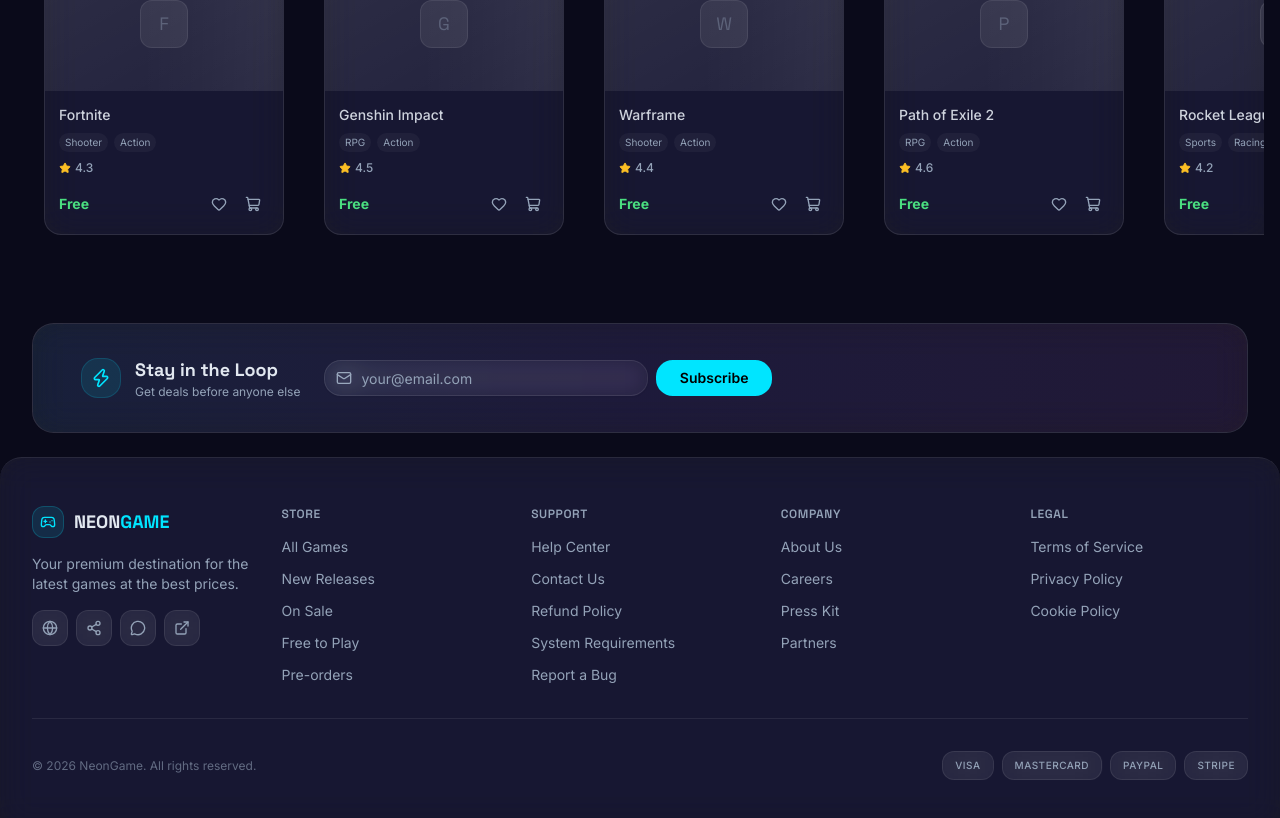
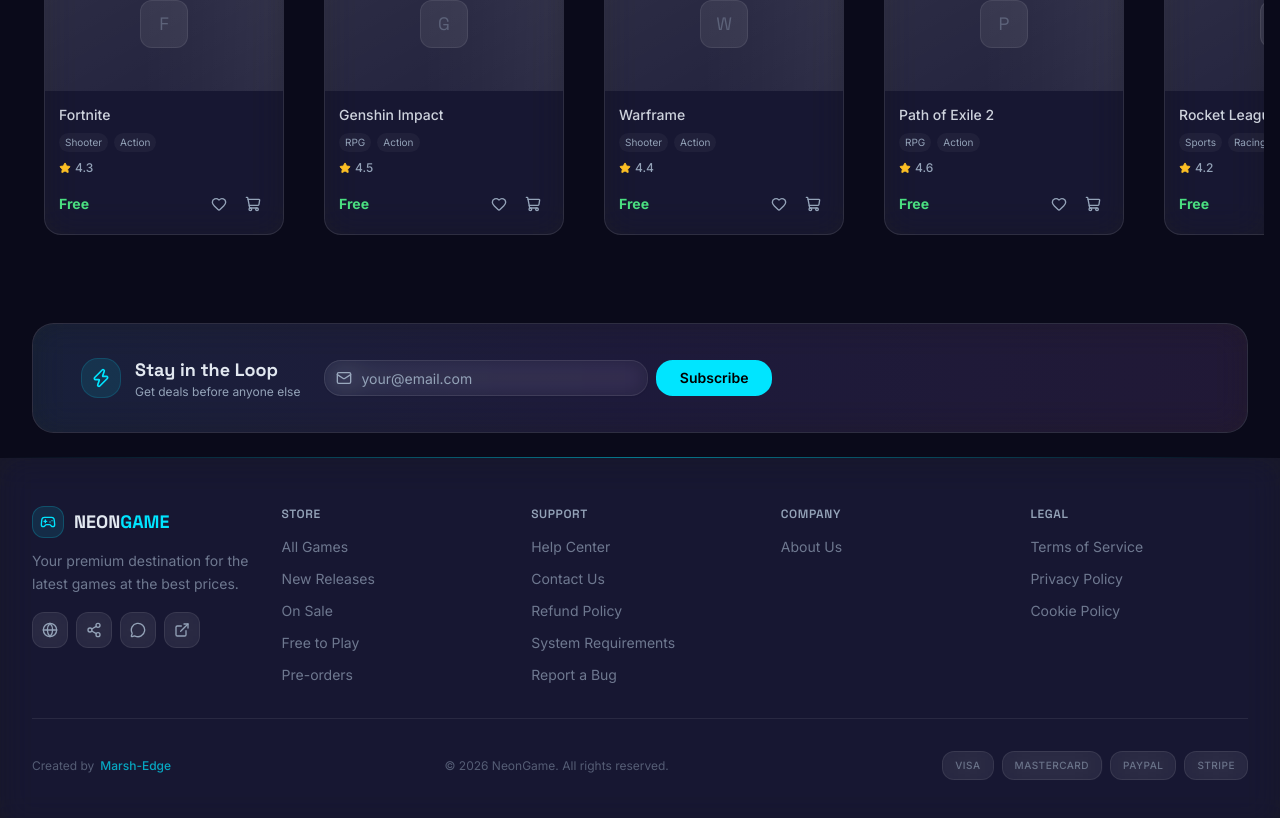
Before and after one commit to Marsh-Edge/Neon-Game, a Next.js app: page / in a window 1280 px wide. Shown: the part 2694-3512 px from the top of the page. Built offline with nearby package versions, Linux system fonts and the light colour scheme.

Commit message:
feat: redesign footer with creator credit and GitHub link

```diff
--- a/app/components/layout/Footer.tsx
+++ b/app/components/layout/Footer.tsx
@@ -12,8 +12,8 @@
   store: [
     { label: "All Games", href: "/games" },
     { label: "New Releases", href: "/games" },
-    { label: "On Sale", href: "/games" },
-    { label: "Free to Play", href: "/games" },
+    { label: "On Sale", href: "/deals" },
+    { label: "Free to Play", href: "/deals" },
     { label: "Pre-orders", href: "/games" },
   ],
   support: [
@@ -25,9 +25,6 @@
   ],
   company: [
     { label: "About Us", href: "#" },
-    { label: "Careers", href: "#" },
-    { label: "Press Kit", href: "#" },
-    { label: "Partners", href: "#" },
   ],
   legal: [
     { label: "Terms of Service", href: "#" },
@@ -40,7 +37,7 @@
   { icon: Globe, href: "#", label: "Twitter" },
   { icon: Share2, href: "#", label: "YouTube" },
   { icon: MessageCircle, href: "#", label: "Discord" },
-  { icon: ExternalLink, href: "#", label: "GitHub" },
+  { icon: ExternalLink, href: "https://github.com/Marsh-Edge", label: "GitHub" },
 ];
 
 const paymentMethods = [
@@ -53,23 +50,25 @@
 export function Footer() {
   return (
     <footer className="w-full mt-auto">
-      <div className="glass rounded-t-2xl border-t border-border">
+      {/* Neon accent line */}
+      <div className="h-px w-full bg-gradient-to-r from-transparent via-neon-cyan/50 to-transparent" />
+
+      <div className="glass border-t-0 border-border">
         <div className="mx-auto max-w-7xl px-4 sm:px-6 lg:px-8 py-12">
           {/* Top: Logo + Links */}
           <div className="grid grid-cols-2 sm:grid-cols-3 lg:grid-cols-5 gap-8">
             {/* Logo + Social */}
             <div className="col-span-2 sm:col-span-3 lg:col-span-1 mb-4 lg:mb-0">
-              <Link href="/" className="flex items-center gap-2.5 mb-4 group">
-                <div className="flex size-8 items-center justify-center rounded-lg bg-neon-cyan/10 border border-neon-cyan/20">
+              <Link href="/" className="flex items-center gap-2.5 mb-3 group">
+                <div className="flex size-8 items-center justify-center rounded-lg bg-neon-cyan/10 border border-neon-cyan/20 transition-all duration-300 group-hover:bg-neon-cyan/15 group-hover:border-neon-cyan/30 group-hover:shadow-[0_0_12px_rgba(0,229,255,0.15)]">
                   <Gamepad2 className="size-4 text-neon-cyan" />
                 </div>
                 <span className="font-[family-name:var(--font-display)] text-lg font-bold text-foreground">
                   NEON<span className="text-neon-cyan">GAME</span>
                 </span>
               </Link>
-              <p className="text-sm text-muted-foreground max-w-xs mb-4">
-                Your premium destination for the latest games at the best
-                prices.
+              <p className="text-sm text-muted-foreground/70 max-w-[220px] mb-4 leading-relaxed">
+                Your premium destination for the latest games at the best prices.
               </p>
               <div className="flex gap-2">
                 {socialLinks.map((social) => (
@@ -77,7 +76,9 @@
                     key={social.label}
                     href={social.href}
                     aria-label={social.label}
-                    className="flex size-9 items-center justify-center rounded-lg glass border border-border text-muted-foreground hover:text-neon-purple hover:border-neon-purple/30 hover:shadow-[0_0_12px_rgba(168,85,247,0.15)] transition-all duration-200 hover:scale-105"
+                    target={social.href.startsWith("http") ? "_blank" : undefined}
+                    rel={social.href.startsWith("http") ? "noopener noreferrer" : undefined}
+                    className="flex size-9 items-center justify-center rounded-lg glass border border-border text-muted-foreground hover:text-neon-purple hover:border-neon-purple/30 hover:shadow-[0_0_12px_rgba(168,85,247,0.15)] transition-all duration-200 hover:scale-105 cursor-pointer"
                   >
                     <social.icon className="size-4" />
                   </a>
@@ -96,7 +97,7 @@
                     <li key={link.label}>
                       <Link
                         href={link.href}
-                        className="text-sm text-muted-foreground hover:text-neon-cyan transition-colors duration-200"
+                        className="text-sm text-muted-foreground/70 hover:text-neon-cyan transition-colors duration-200 cursor-pointer"
                       >
                         {link.label}
                       </Link>
@@ -109,16 +110,27 @@
 
           <Separator className="my-8 bg-border" />
 
-          {/* Bottom: Copyright + Payment */}
+          {/* Bottom: Creator + Copyright + Payment */}
           <div className="flex flex-col sm:flex-row items-center justify-between gap-4">
-            <p className="text-xs text-muted-foreground/60">
+            <div className="flex items-center gap-1.5 text-xs text-muted-foreground/50">
+              <span>Created by</span>
+              <a
+                href="https://github.com/Marsh-Edge"
+                target="_blank"
+                rel="noopener noreferrer"
+                className="font-medium text-neon-cyan/70 hover:text-neon-cyan transition-colors duration-200 cursor-pointer"
+              >
+                Marsh-Edge
+              </a>
+            </div>
+            <p className="text-xs text-muted-foreground/50 order-last sm:order-none">
               &copy; 2026 NeonGame. All rights reserved.
             </p>
             <div className="flex items-center gap-2">
               {paymentMethods.map((method) => (
                 <div
                   key={method}
-                  className="flex items-center justify-center px-3 py-1.5 rounded-lg glass border border-border text-[10px] font-medium text-muted-foreground uppercase tracking-wider"
+                  className="flex items-center justify-center px-3 py-1.5 rounded-lg glass border border-border text-[10px] font-medium text-muted-foreground/60 uppercase tracking-wider"
                 >
                   {method}
                 </div>
```
